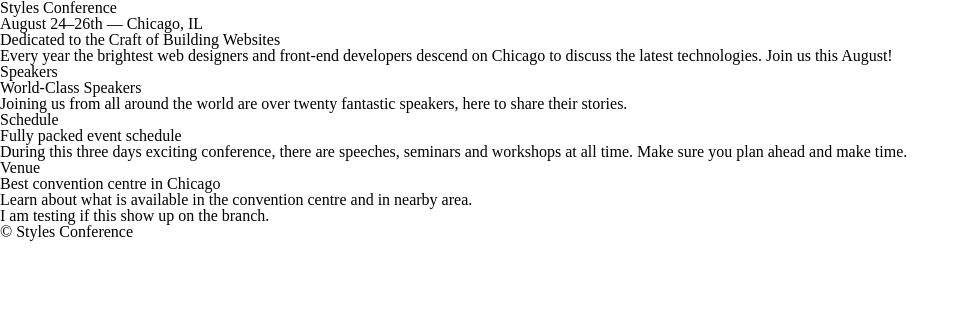
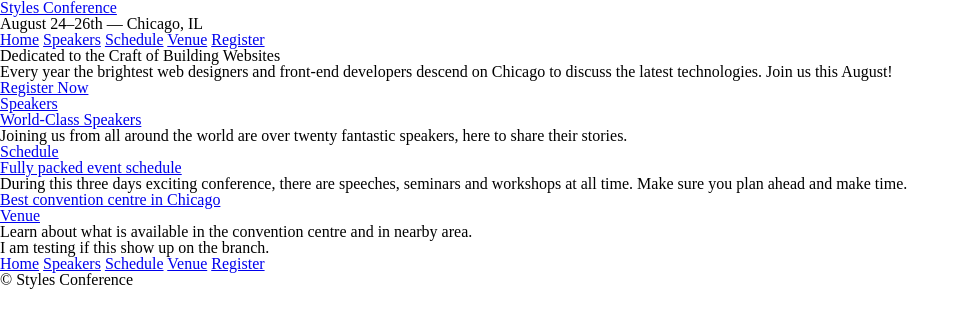
Before and after one commit to blacitea/lighthouse-html, a plain HTML site: page styles-conference/index.html in a window 1280 px wide. Shown: the whole page, without its empty margins (0-970 px from the left). Drawn offline with Linux system fonts and the light colour scheme.

Commit message:
added anchors and new pages

```diff
--- a/styles-conference/index.html
+++ b/styles-conference/index.html
@@ -7,27 +7,41 @@
   </head>
   <body>
     <header>
-      <h1>Styles Conference</h1>
+      <h1><a href="index.html">Styles Conference</a></h1>
       <h3>August 24&ndash;26th &mdash; Chicago, IL</h3>
+      <nav>
+        <a href="index.html">Home</a>
+        <a href="speakers.html">Speakers</a>
+        <a href="schedule.html">Schedule</a>
+        <a href="venue.html">Venue</a>
+        <a href="register.html">Register</a>
+      </nav>
     </header>
     <section>
       <h2>Dedicated to the Craft of Building Websites</h2>
       <p>Every year the brightest web designers and front-end developers descend on Chicago to discuss the latest technologies. Join us this August!</p>
+      <a href="register.html">Register Now</a>
     </section>
     <section>
       <section>
-        <h5>Speakers</h5>
-        <h3>World-Class Speakers</h3>
+        <a href="speaker.html">
+          <h5>Speakers</h5>
+          <h3>World-Class Speakers</h3>
+        </a>
         <p>Joining us from all around the world are over twenty fantastic speakers, here to share their stories.</p>
       </section>
       <section>
-        <h5>Schedule</h5>
-        <h3>Fully packed event schedule</h3>
+        <a href="schedule.html">
+          <h5>Schedule</h5>
+          <h3>Fully packed event schedule</h3>
+        </a>
         <p>During this three days exciting conference, there are speeches, seminars and workshops at all time. Make sure you plan ahead and make time.</p>
       </section>
       <section>
-        <h5>Venue</h5>
-        <h3>Best convention centre in Chicago</h3>
+        <a href="venue.html">
+          <h3>Best convention centre in Chicago</h3>
+          <h5>Venue</h5>
+        </a>
         <p>Learn about what is available in the convention centre and in nearby area.</p>
       </section>
     </section>
@@ -35,6 +49,13 @@
       I am testing if this show up on the branch.
     </section>
     <footer>
+      <nav>
+        <a href="index.html">Home</a>
+        <a href="speakers.html">Speakers</a>
+        <a href="schedule.html">Schedule</a>
+        <a href="venue.html">Venue</a>
+        <a href="register.html">Register</a>
+      </nav>
       <small>&copy; Styles Conference</small>
     </footer>
   </body>
```
Also changed, not shown: styles-conference/register.html (added), styles-conference/schedule.html (added), styles-conference/speakers.html (added), styles-conference/venue.html (added).
